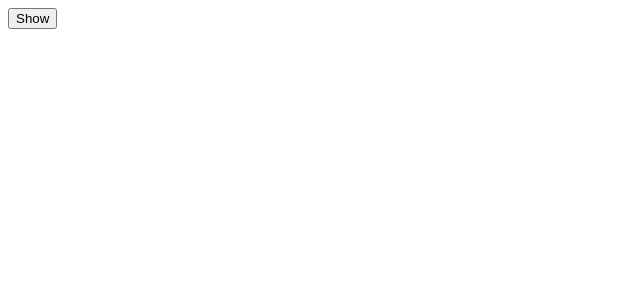
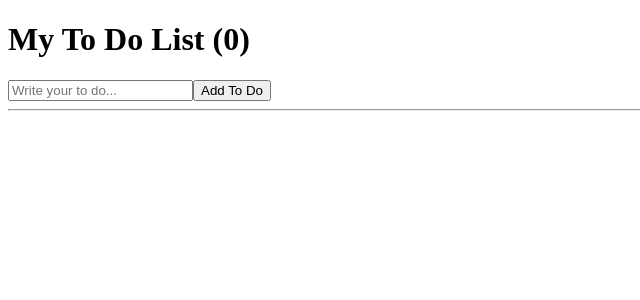
Before and after one commit to nykim627/react-study, a React (Create React App) app in the folder react-for-beginners/: page / in a window 1280 px wide. Shown: the top 300 px of the page, without its empty margins (0-640 px from the left). Built offline with nearby package versions, Linux system fonts and the light colour scheme.

Commit message:
feat: #7.0, #7.1 To Do List

```diff
--- a/react-for-beginners/src/App.js
+++ b/react-for-beginners/src/App.js
@@ -1,20 +1,38 @@
-import { useState, useEffect } from "react";
-
-function Hello() {
-  useEffect(() => {
-    console.log("hi :)");
-    return () => console.log("bye :(");  //cleanup function: component가 destroyed될 때 실행하는 function
-  }, []);
-  return <h1>Hello</h1>;
-}
+import { useState } from "react";
 
 function App() {
-  const [showing, setShowing] = useState(false);
-  const onClick = () => setShowing((prev) => !prev);
+  const [toDo, setToDo] = useState("");
+  const [toDos, setToDos] = useState([]); //empty array
+  const onChange = (event) => setToDo(event.target.value);
+  const onSubmit = (event) => {
+    event.preventDefault();
+    if (toDo === "") {
+      return; //onSubmit함수를 작동하지 않도록
+    }
+    setToDos((currentArray) => [toDo, ...currentArray]);
+    setToDo("");
+  };
+  console.log(toDos);
+
   return (
     <div>
-      {showing ? <Hello /> : null}
-      <button onClick={onClick}>{showing ? "Hide" : "Show"}</button>
+      <h1>My To Do List ({toDos.length})</h1>
+      <form onSubmit={onSubmit}>
+        <input
+          onChange={onChange}
+          value={toDo}
+          type="text"
+          placeholder="Write your to do..."
+        />
+        <button>Add To Do</button>
+      </form>
+      <hr />
+      <ul>
+        {toDos.map((item, index) => (
+          <li key={index}>{item}
+          </li>
+        ))}
+      </ul>
     </div>
   );
 }
```
